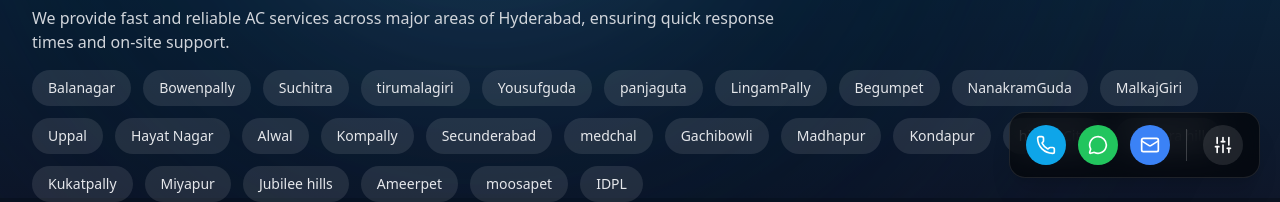
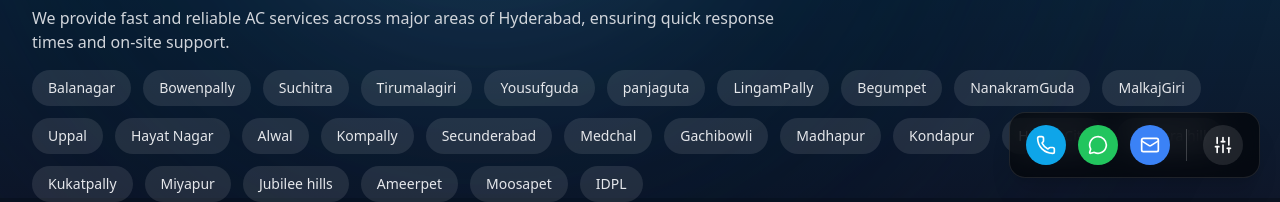
Before and after one commit to jacksyswain/Cool-Climate-Air-Conditioning, a React (Vite) app: page /about in a window 1280 px wide. Shown: the part 602-804 px from the top of the page. Built offline with nearby package versions, Linux system fonts and the light colour scheme.

Commit message:
address update

```diff
--- a/src/data/siteData.js
+++ b/src/data/siteData.js
@@ -12,7 +12,7 @@ export const SITE = {
   whatsapp: "+91-8523056414",
   email: "coolclimateairconditioning2025@gmail.com",
   address: "7-4-119, Mahadevi Ngar, Balanagar, Hyderabad, Telangana, 500011 , landmark: opposite BBR Hospital line or behind Hotel Samrat",
-  serviceAreas: ["Balanagar","Bowenpally","Suchitra","tirumalagiri","Yousufguda","panjaguta","LingamPally","Begumpet","NanakramGuda","MalkajGiri","Uppal","Hayat Nagar", "Alwal" ,"Kompally" ,"Secunderabad", "medchal", "Gachibowli", "Madhapur" ,"Kondapur" ,"hitech City" ,"Banjara hill" ,"Kukatpally" ,"Miyapur" ,"Jubilee hills", "Ameerpet", "moosapet","IDPL",],
+  serviceAreas: ["Balanagar","Bowenpally","Suchitra","Tirumalagiri","Yousufguda","panjaguta","LingamPally","Begumpet","NanakramGuda","MalkajGiri","Uppal","Hayat Nagar", "Alwal" ,"Kompally" ,"Secunderabad", "Medchal", "Gachibowli", "Madhapur" ,"Kondapur" ,"Hitech City" ,"Banjara hill" ,"Kukatpally" ,"Miyapur" ,"Jubilee hills", "Ameerpet", "Moosapet","IDPL",],
 };
 
 export const SERVICES = [
```
